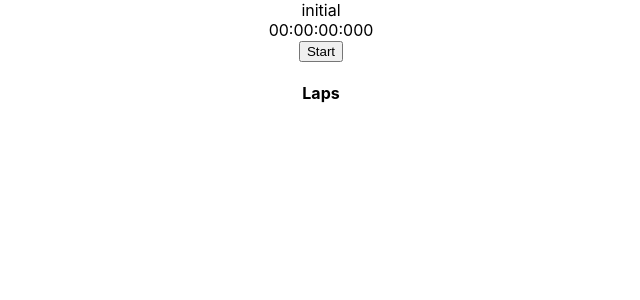
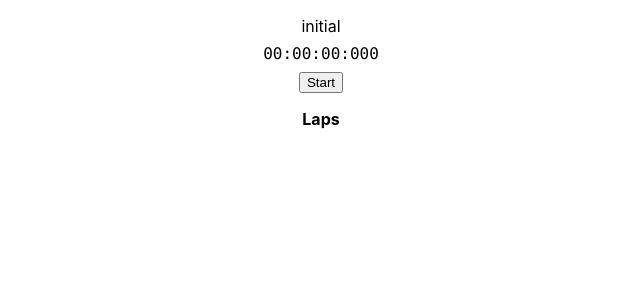
Before and after one commit to anhdau185/react-course-wk1-stopwatch, a React (Create React App) app: page / in a window 1280 px wide. Shown: the top 300 px of the page, without its empty margins (319-959 px from the left). Built offline with nearby package versions, Linux system fonts and the light colour scheme.

Commit message:
Add reusable Stopwatch component

```diff
--- a/src/App.css
+++ b/src/App.css
@@ -1,4 +1,13 @@
-.stopwatch {
-  display: block;
+.lap-list {
   text-align: center;
 }
+
+.lap-list h4 {
+  margin: 0 0 0.25rem 0;
+}
+
+.lap-list .laps {
+  list-style: none;
+  padding: 0;
+  margin: 0;
+}
--- a/src/App.js
+++ b/src/App.js
@@ -1,7 +1,8 @@
-import {useEffect, useRef, useState} from 'react';
+import React, { useEffect, useRef, useState } from 'react';
 
 import { STOPWATCH_STATES, MAX_RECENT_LAPS } from './constants';
 import { convertTimestampToString } from './utils';
+import Stopwatch from './Stopwatch';
 import './App.css';
 
 const useNow = () => {
@@ -33,11 +34,12 @@ const App = () => {
   const elapsedMs = (now - timestampOnStart.current) + lastElapsedMs.current;
 
   return (
-    <div className="stopwatch">
+    <>
       {stopwatchState.current === STOPWATCH_STATES.INITIAL && (
-        <>
-          <div className="current-state">{stopwatchState.current}</div>
-          <div className="elapsed-time">{convertTimestampToString(0)}</div>
+        <Stopwatch
+          currentState={stopwatchState.current}
+          elapsedMs={0}
+          actionButtons={[
             <button
               onClick={() => {
                 timestampOnStart.current = now;
@@ -46,20 +48,23 @@ const App = () => {
             >
               Start
             </button>
-        </>
+          ]}
+        />
       )}
       {stopwatchState.current === STOPWATCH_STATES.RUNNING && (
-        <>
-          <div className="current-state">{stopwatchState.current}</div>
-          <div className="elapsed-time">{convertTimestampToString(elapsedMs)}</div>
+        <Stopwatch
+          currentState={stopwatchState.current}
+          elapsedMs={elapsedMs}
+          actionButtons={[
             <button
+              style={{ marginRight: 4 }}
               onClick={() => {
                 lastElapsedMs.current = elapsedMs;
                 stopwatchState.current = STOPWATCH_STATES.STOPPED;
               }}
             >
               Stop
-          </button>
+            </button>,
             <button
               onClick={() => {
                 if (laps.current.length >= MAX_RECENT_LAPS) {
@@ -72,20 +77,23 @@ const App = () => {
             >
               Lap
             </button>
-        </>
+          ]}
+        />
       )}
       {stopwatchState.current === STOPWATCH_STATES.STOPPED && (
-        <>
-          <div className="current-state">{stopwatchState.current}</div>
-          <div className="elapsed-time">{convertTimestampToString(lastElapsedMs.current)}</div>
+        <Stopwatch
+          currentState={stopwatchState.current}
+          elapsedMs={lastElapsedMs.current}
+          actionButtons={[
             <button
+              style={{ marginRight: 4 }}
               onClick={() => {
                 timestampOnStart.current = now;
                 stopwatchState.current = STOPWATCH_STATES.RUNNING;
               }}
             >
               Resume
-          </button>
+            </button>,
             <button
               onClick={() => {
                 laps.current = [];
@@ -95,7 +103,8 @@ const App = () => {
             >
               Reset
             </button>
-        </>
+          ]}
+        />
       )}
       <div className="lap-list">
         <h4>Laps</h4>
@@ -103,7 +112,7 @@ const App = () => {
           {laps.current.map(lap => <li key={lap}>{lap}</li>)}
         </ul>
       </div>
-    </div>
+    </>
   );
 }
 
--- /dev/null
+++ b/src/Stopwatch.css
@@ -0,0 +1,9 @@
+.stopwatch {
+  text-align: center;
+  padding: 1rem;
+}
+
+.stopwatch .elapsed-time {
+  display: block;
+  padding: 0.5rem;
+}
--- /dev/null
+++ b/src/Stopwatch.js
@@ -0,0 +1,14 @@
+import React from 'react';
+
+import { convertTimestampToString } from './utils';
+import './Stopwatch.css';
+
+const Stopwatch = ({ currentState, elapsedMs, actionButtons }) => (
+  <div className="stopwatch">
+    <div className="current-state">{currentState}</div>
+    <code className="elapsed-time">{convertTimestampToString(elapsedMs)}</code>
+    {actionButtons}
+  </div>
+);
+
+export default Stopwatch;
```
Lines whose indentation alone changed are shown as unchanged.
